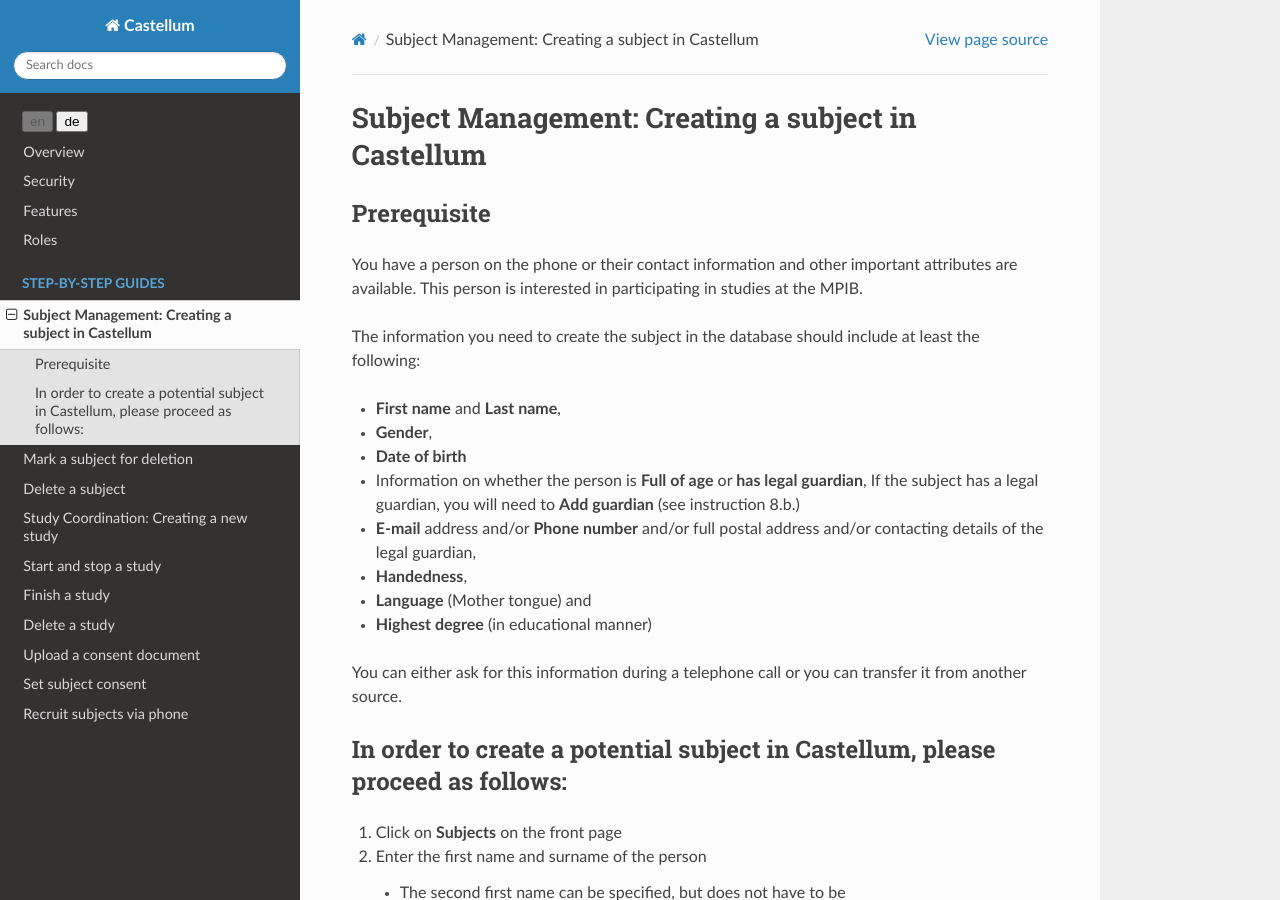
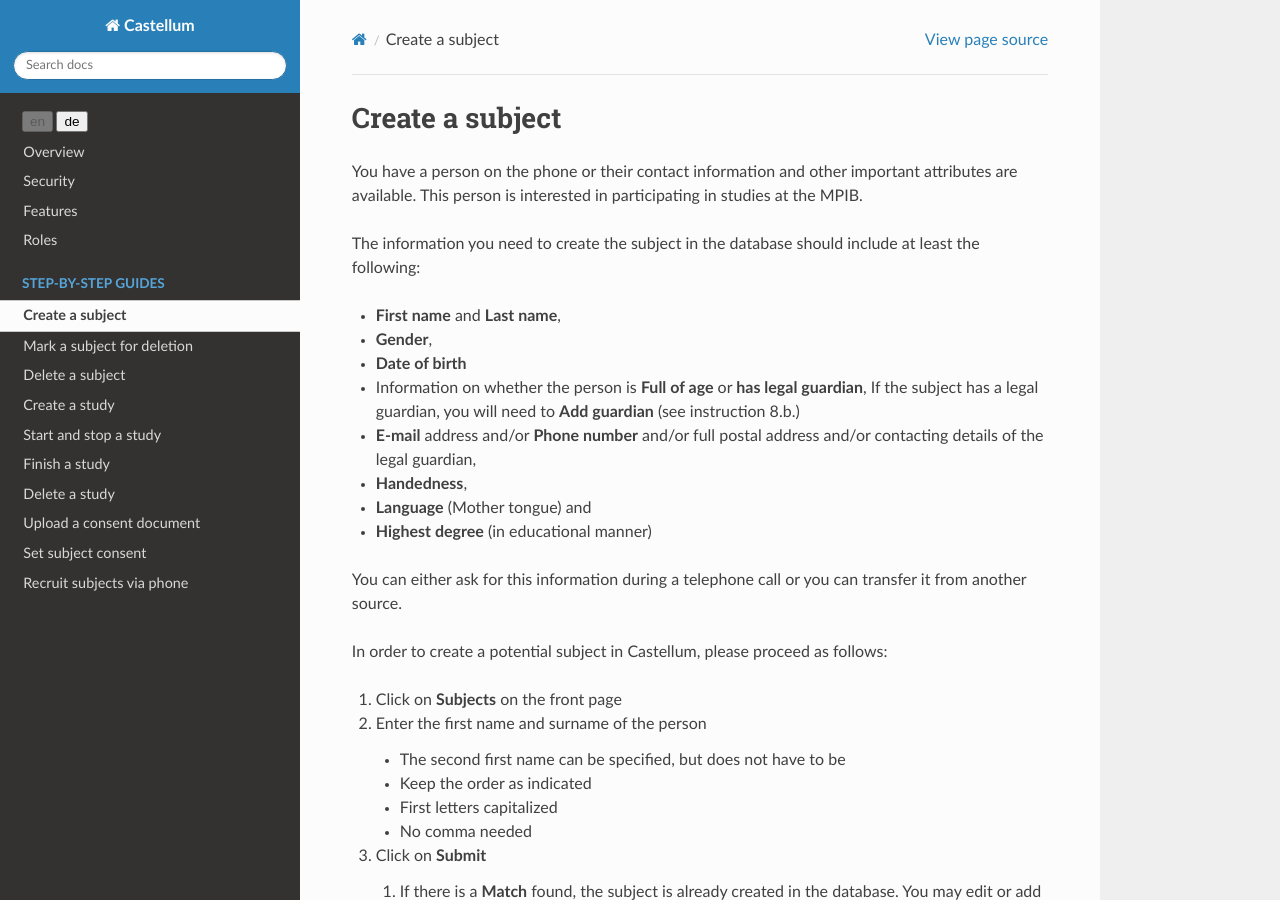
Before and after one commit to DouglasNeuroInformatics/castellum, a Sphinx documentation site: the page built from source/guides/subject-management.rst, in a window 1280 px wide and 900 px high. Built offline with Sphinx 7.4.7 and the Read the Docs theme 2.0.0, drawn with Linux system fonts in a browser that asks for light colours.

Commit message:
change some titles

```diff
--- a/source/guides/study-management.rst
+++ b/source/guides/study-management.rst
@@ -1,7 +1,7 @@
 .. _study-create:
 
-Study Coordination: Creating a new study
-========================================
+Create a study
+==============
 
 1.  Click on **Studies** on the front page
 
--- a/source/guides/subject-management.rst
+++ b/source/guides/subject-management.rst
@@ -1,10 +1,7 @@
 .. _subject-create:
 
-Subject Management: Creating a subject in Castellum
-===================================================
-
-Prerequisite
-------------
+Create a subject
+================
 
 You have a person on the phone or their contact information and other important
 attributes are available. This person is interested in participating in
@@ -29,7 +26,6 @@ You can either ask for this information during a telephone call or you can trans
 it from another source.
 
 In order to create a potential subject in Castellum, please proceed as follows:
--------------------------------------------------------------------------------
 
 1.  Click on **Subjects** on the front page
 
```
Also changed, not shown: other parts of source/guides/study-management.rst (+2 -2 lines).
